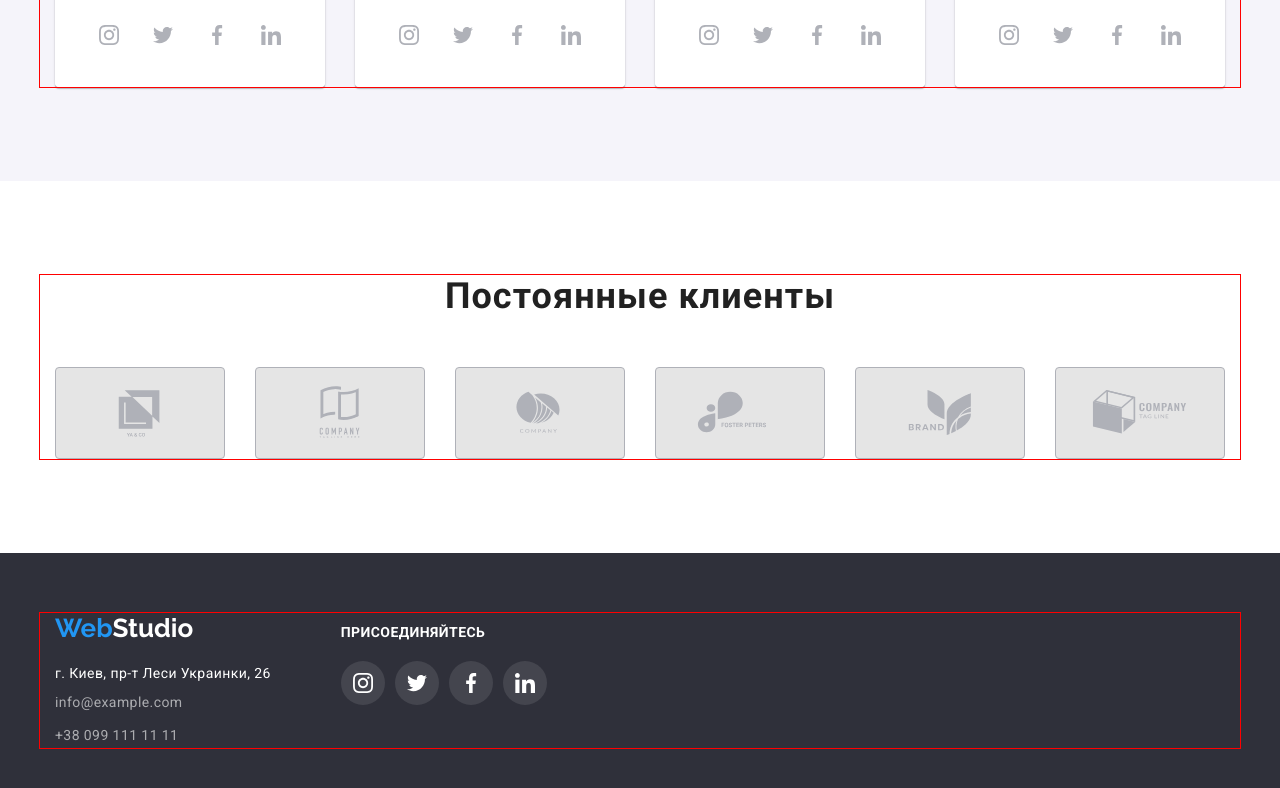
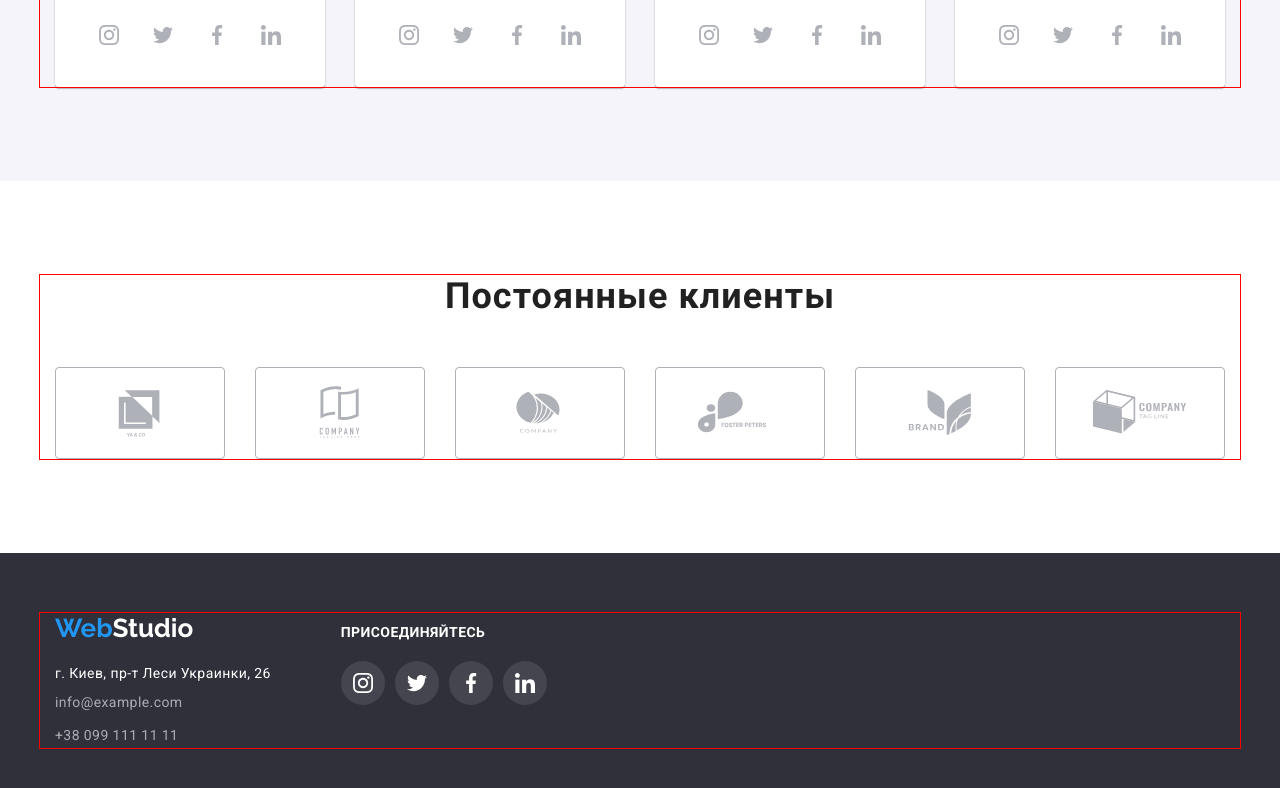
Before and after one commit to Yuliya-Khovrych/goit-markup-hw-04, a plain HTML site: page index.html in a window 1280 px wide. Shown: the part 2124-2912 px from the top of the page. Drawn offline with nearby package versions, Linux system fonts and the light colour scheme.

Commit message:
Delate background-color in clients

```diff
--- a/css/styles.css
+++ b/css/styles.css
@@ -396,7 +396,6 @@ img {
   height: 100%;
   align-items: center;
   justify-content: center;
-  background-color: var(--backgrond-color);
   border: 1px solid var(--icon-color);
   border-radius: 4px;
   color: var(--icon-color);
```
